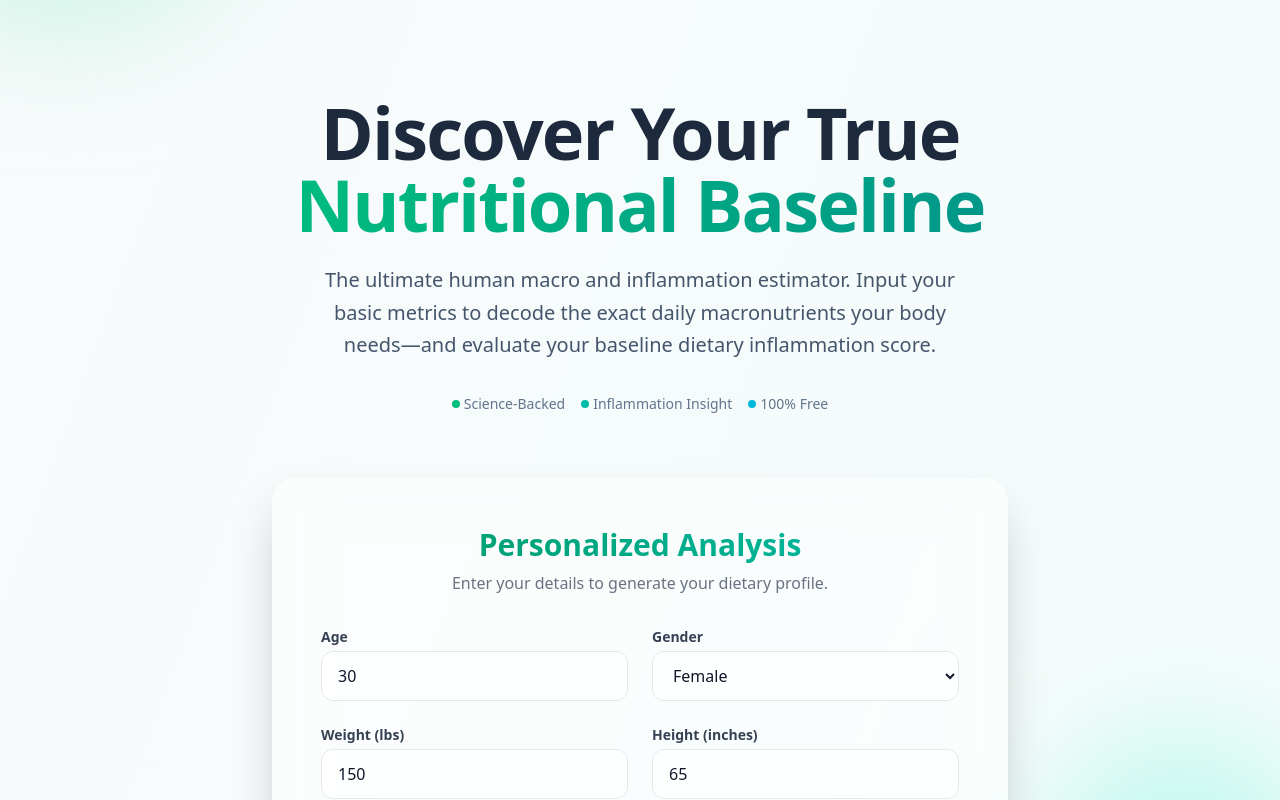
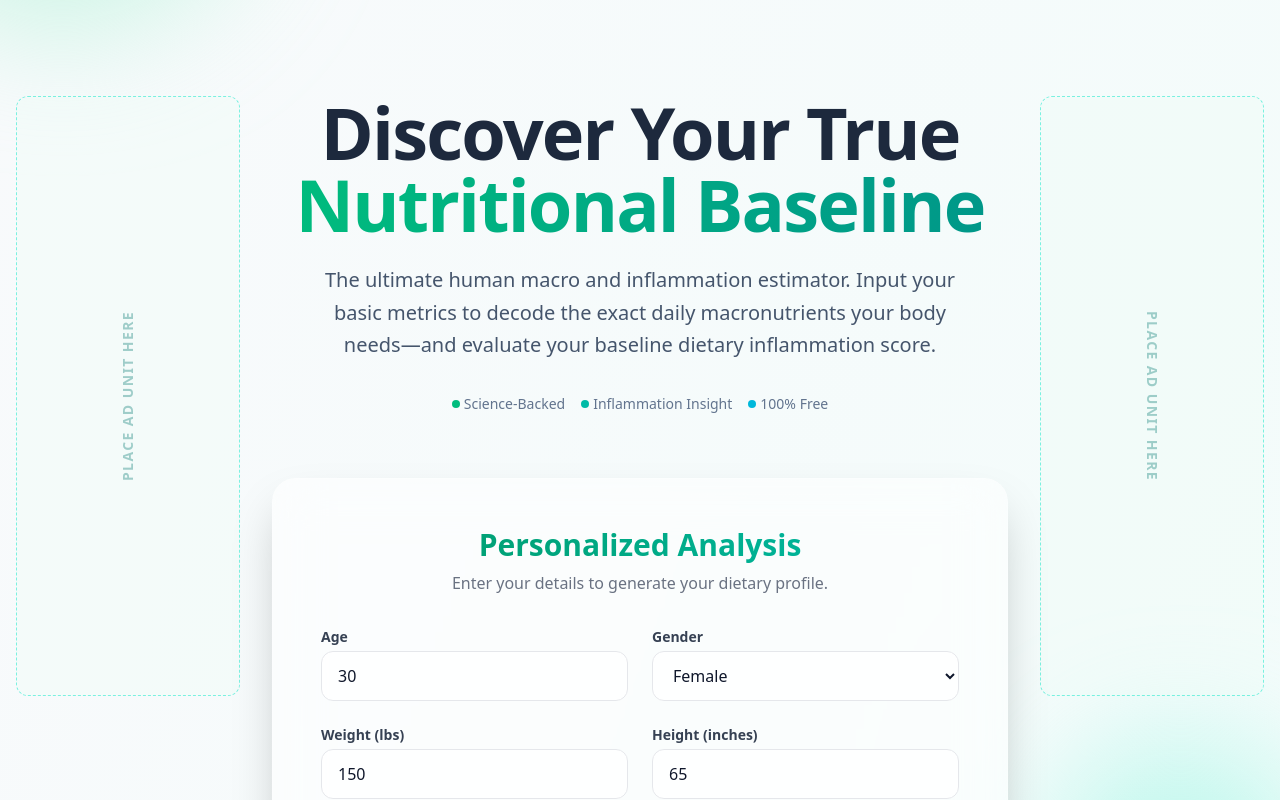
Before and after one commit to TheIyerGroup/macro-estimator, a Next.js app: page / in a window 1280 px wide. Shown: the top 800 px of the page. Built offline with nearby package versions, Linux system fonts and the light colour scheme.

Commit message:
feat: integrate Google AdSense script and side margin responsive ad unit placeholders

```diff
--- a/src/app/layout.tsx
+++ b/src/app/layout.tsx
@@ -1,5 +1,6 @@
 import type { Metadata } from "next";
 import { Geist, Geist_Mono } from "next/font/google";
+import Script from "next/script";
 import "./globals.css";
 
 const geistSans = Geist({
@@ -44,6 +45,12 @@ export default function RootLayout({
           type="application/ld+json"
           dangerouslySetInnerHTML={{ __html: JSON.stringify(schemaMarkup) }}
         />
+        <Script
+          async
+          src="https://pagead2.googlesyndication.com/pagead/js/adsbygoogle.js?client=ca-pub-1497376185782088"
+          crossOrigin="anonymous"
+          strategy="afterInteractive"
+        />
       </head>
       <body
         className={`${geistSans.variable} ${geistMono.variable} antialiased selection:bg-teal-200 font-sans`}
--- a/src/app/page.tsx
+++ b/src/app/page.tsx
@@ -13,8 +13,10 @@ export default function Home() {
       <div className="w-full flex justify-center">
 
         {/* Left Ad Gutter (Hidden on Mobile/Tablet) */}
-        <aside className="hidden xl:block w-64 flex-shrink-0 bg-transparent relative z-0">
-          {/* Future Ad Unit Position */}
+        <aside className="hidden xl:block w-64 flex-shrink-0 bg-transparent relative z-0 pt-24 px-4 pb-8">
+          <div className="sticky top-24 w-full min-h-[600px] border border-dashed border-teal-300 rounded-xl bg-teal-50/50 flex items-center justify-center opacity-70 overflow-hidden">
+            <span className="text-teal-700/50 font-bold uppercase tracking-widest text-sm transform -rotate-90 origin-center whitespace-nowrap">Place Ad Unit Here</span>
+          </div>
         </aside>
 
         {/* Center Content Column */}
@@ -112,8 +114,10 @@ export default function Home() {
         </div>
 
         {/* Right Ad Gutter (Hidden on Mobile/Tablet) */}
-        <aside className="hidden xl:block w-64 flex-shrink-0 bg-transparent relative z-0">
-          {/* Future Ad Unit Position */}
+        <aside className="hidden xl:block w-64 flex-shrink-0 bg-transparent relative z-0 pt-24 px-4 pb-8">
+          <div className="sticky top-24 w-full min-h-[600px] border border-dashed border-teal-300 rounded-xl bg-teal-50/50 flex items-center justify-center opacity-70 overflow-hidden">
+            <span className="text-teal-700/50 font-bold uppercase tracking-widest text-sm transform rotate-90 origin-center whitespace-nowrap">Place Ad Unit Here</span>
+          </div>
         </aside>
 
       </div>
```
